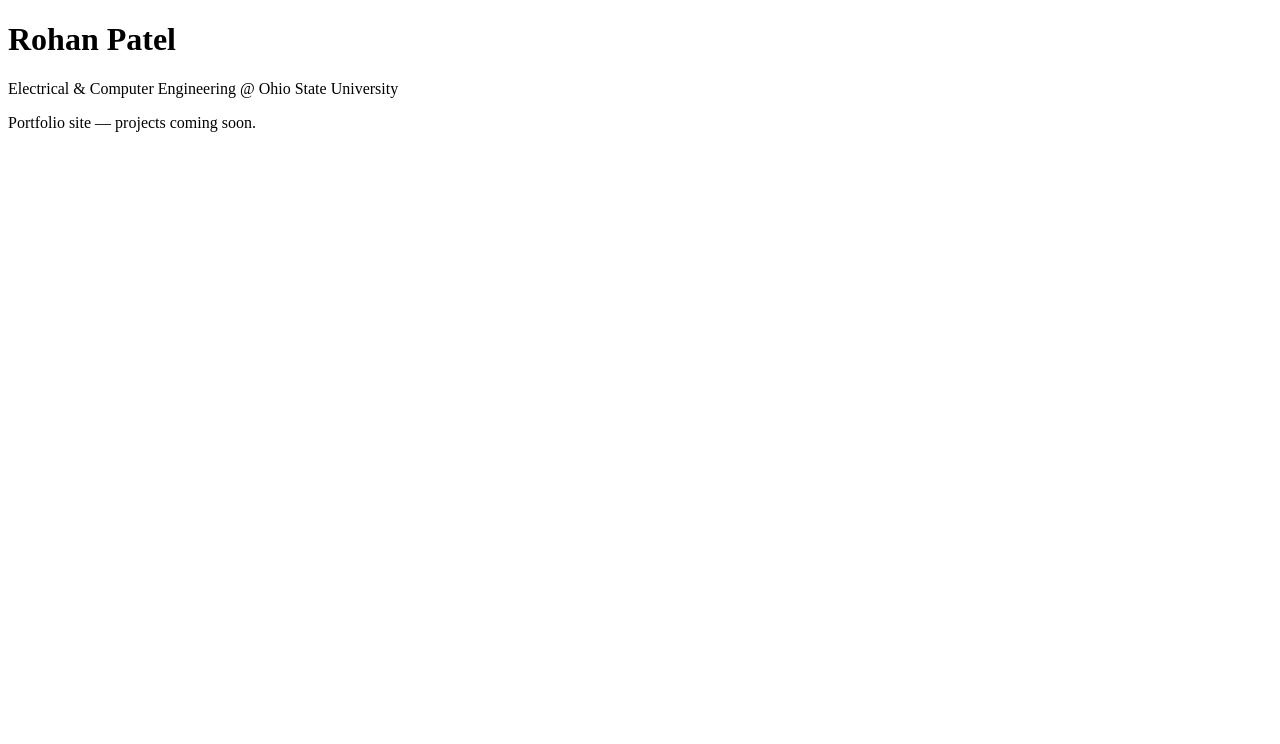
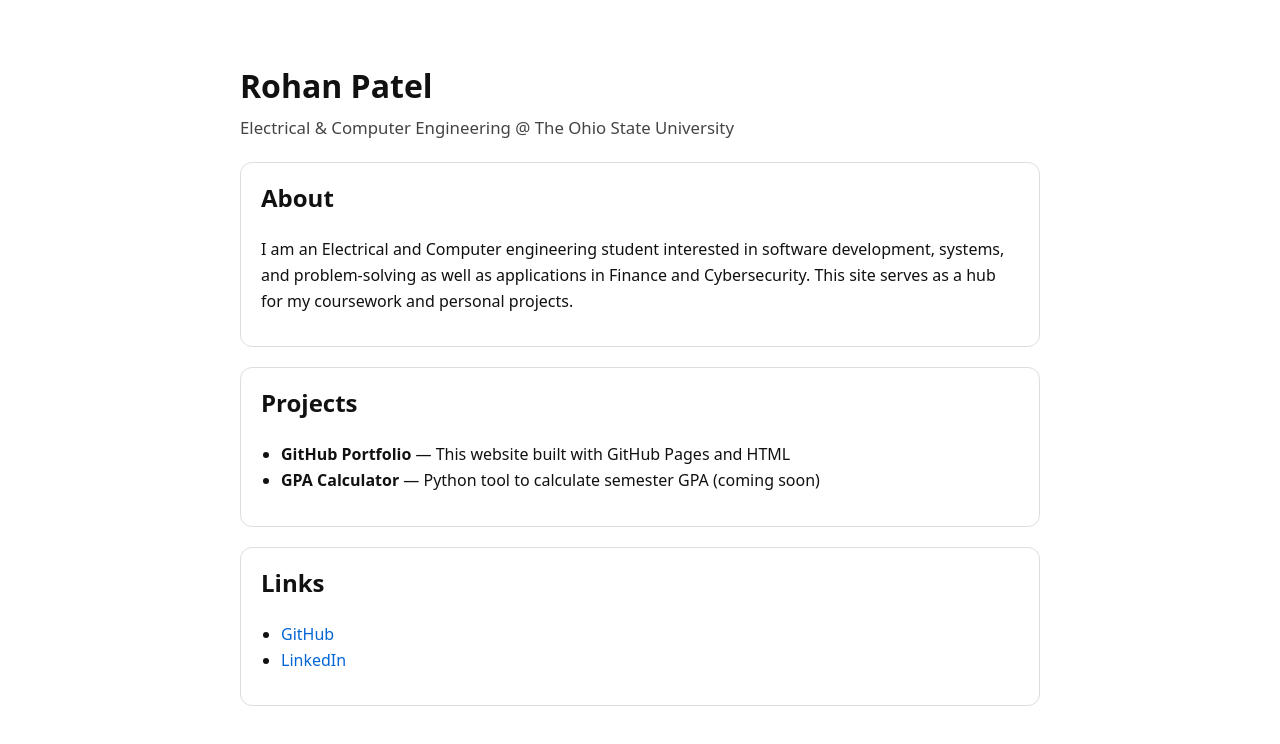
Before and after one commit to rohanpatel5/rohanpatel5.github.io, a plain HTML site: page index.html in a window 1280 px wide. Drawn offline with Linux system fonts and the light colour scheme.

Commit message:
Enhance portfolio layout and style
Added styling and structured content to the portfolio page.

```diff
--- a/index.html
+++ b/index.html
@@ -1,11 +1,85 @@
 <!DOCTYPE html>
-<html>
+<html lang="en">
 <head>
+  <meta charset="UTF-8" />
   <title>Rohan Patel | Portfolio</title>
+
+  <style>
+    body {
+      font-family: system-ui, -apple-system, BlinkMacSystemFont, "Segoe UI",
+                   Roboto, Helvetica, Arial, sans-serif;
+      max-width: 800px;
+      margin: 60px auto;
+      padding: 0 20px;
+      line-height: 1.6;
+      color: #111;
+      background-color: #fff;
+    }
+
+    h1 {
+      margin-bottom: 4px;
+    }
+
+    .sub {
+      color: #444;
+      margin-top: 0;
+      font-size: 1.05rem;
+    }
+
+    .card {
+      border: 1px solid #ddd;
+      border-radius: 12px;
+      padding: 16px 20px;
+      margin: 20px 0;
+    }
+
+    h2 {
+      margin-top: 0;
+    }
+
+    ul {
+      padding-left: 20px;
+    }
+
+    a {
+      color: #0366d6;
+      text-decoration: none;
+    }
+
+    a:hover {
+      text-decoration: underline;
+    }
+  </style>
 </head>
+
 <body>
   <h1>Rohan Patel</h1>
-    <p>Electrical & Computer Engineering @ Ohio State University</p>
-    <p>Portfolio site — projects coming soon.</p>
+  <p class="sub">Electrical & Computer Engineering @ The Ohio State University</p>
+
+  <div class="card">
+    <h2>About</h2>
+    <p>
+      I am an Electrical and Computer engineering student interested in software development,
+      systems, and problem-solving as well as applications in Finance and Cybersecurity. This site serves as a hub for my coursework
+      and personal projects.
+    </p>
+  </div>
+
+  <div class="card">
+    <h2>Projects</h2>
+    <ul>
+      <li><strong>GitHub Portfolio</strong> — This website built with GitHub Pages and HTML</li>
+      <li><strong>GPA Calculator</strong> — Python tool to calculate semester GPA (coming soon)</li>
+    </ul>
+  </div>
+
+  <div class="card">
+    <h2>Links</h2>
+    <ul>
+      <li><a href="https://github.com/rohanpatel5">GitHub</a></li>
+      <li><a href="www.linkedin.com/in/rohan-patel-osu29
+">LinkedIn</a></li>
+    </ul>
+  </div>
 </body>
 </html>
```
Lines whose indentation alone changed are shown as unchanged.
